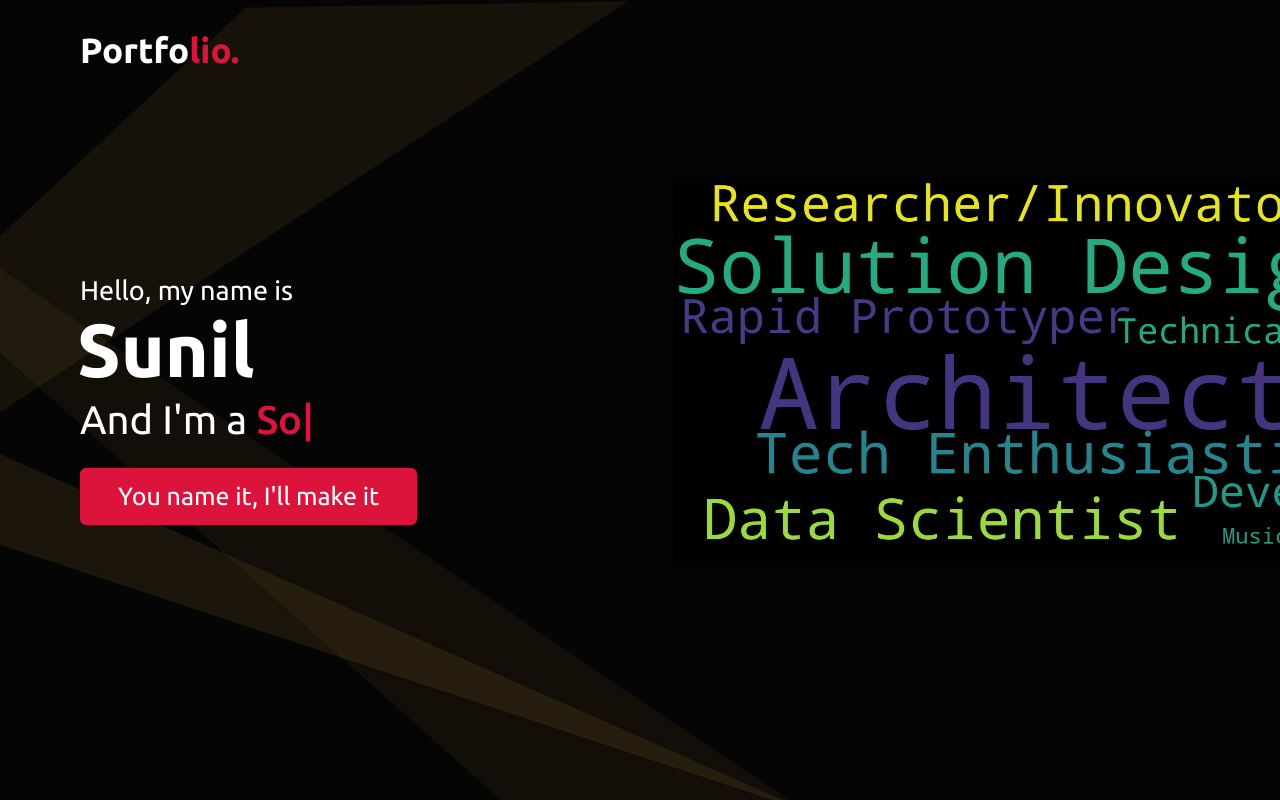
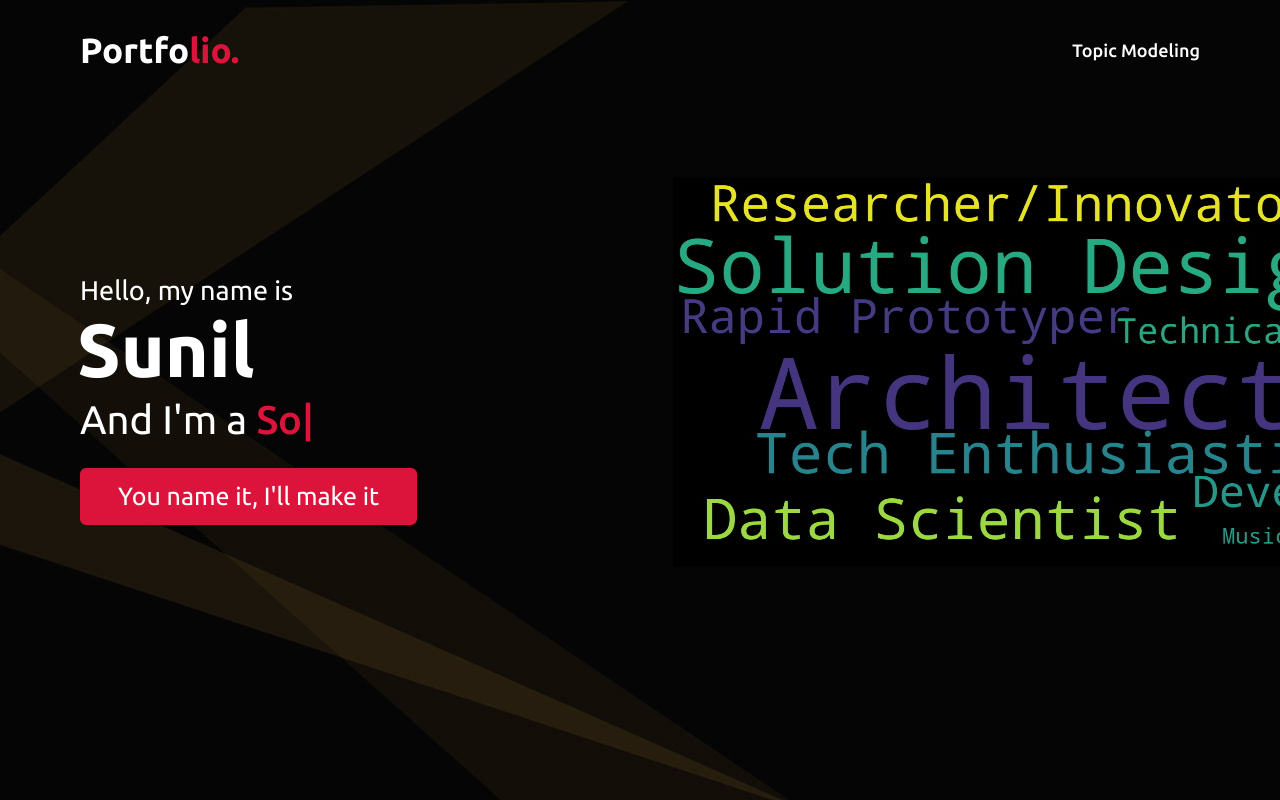
Before and after one commit to talk2sunil83/talk2sunil83.github.io, a plain HTML site: page index.html in a window 1280 px wide. Shown: the top 800 px of the page. Drawn offline with nearby package versions, Linux system fonts and the light colour scheme.

Commit message:
Added Topic modelling link

```diff
--- a/index.html
+++ b/index.html
@@ -25,8 +25,8 @@
         <div class="max-width">
             <div class="logo"><a href="#">Portfo<span>lio.</span></a></div>
             <ul class="menu">
-                <!-- <li><a href="#home" class="menu-btn">Home</a></li>
-                <li><a href="#about" class="menu-btn">About</a></li> -->
+                <li><a href="topic_modeling_experiment.html" class="menu-btn">Topic Modeling</a></li>
+                <!-- <li><a href="#about" class="menu-btn">About</a></li> -->
                 <!-- <li><a href="#cloud" class="menu-btn">Cloud</a></li> -->
                 <!-- <li><a href="#skills" class="menu-btn">Skills</a></li> -->
                 <!-- <li><a href="#projects" class="menu-btn">Projects</a></li> -->
```
